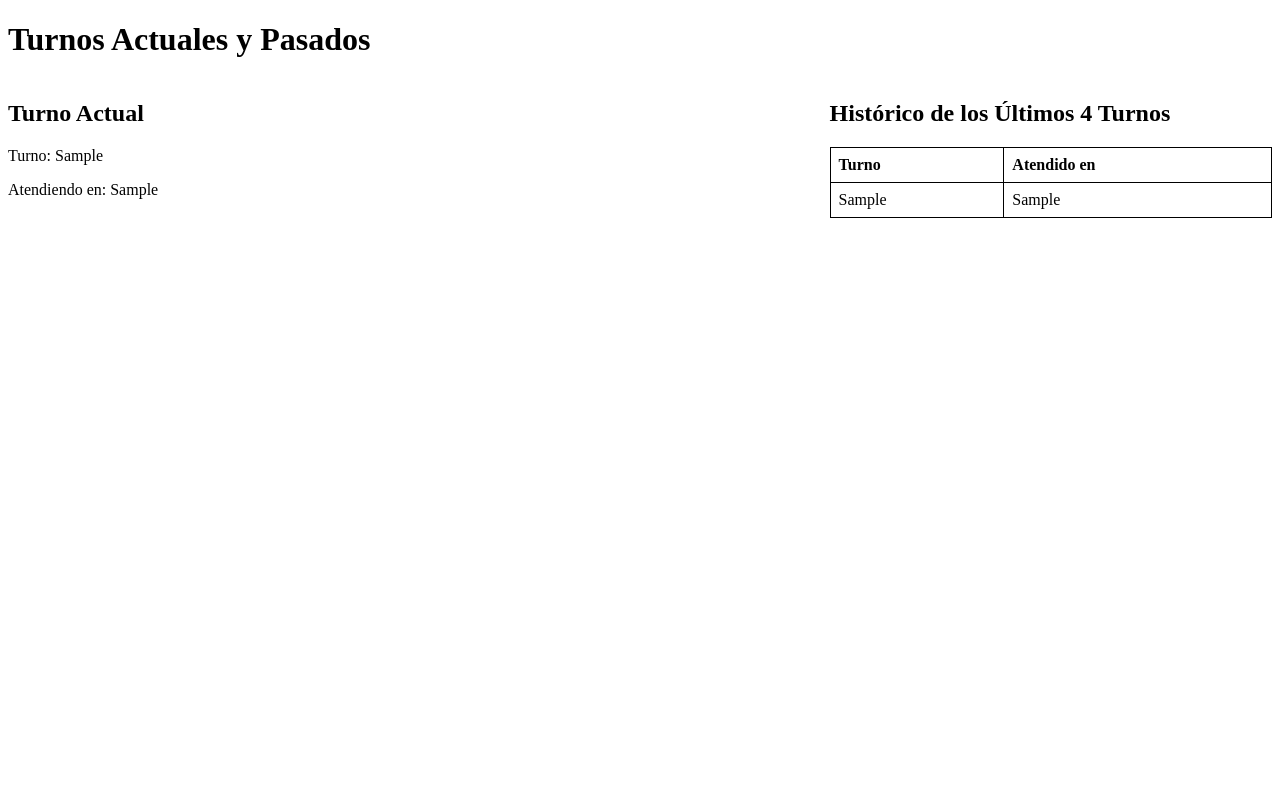
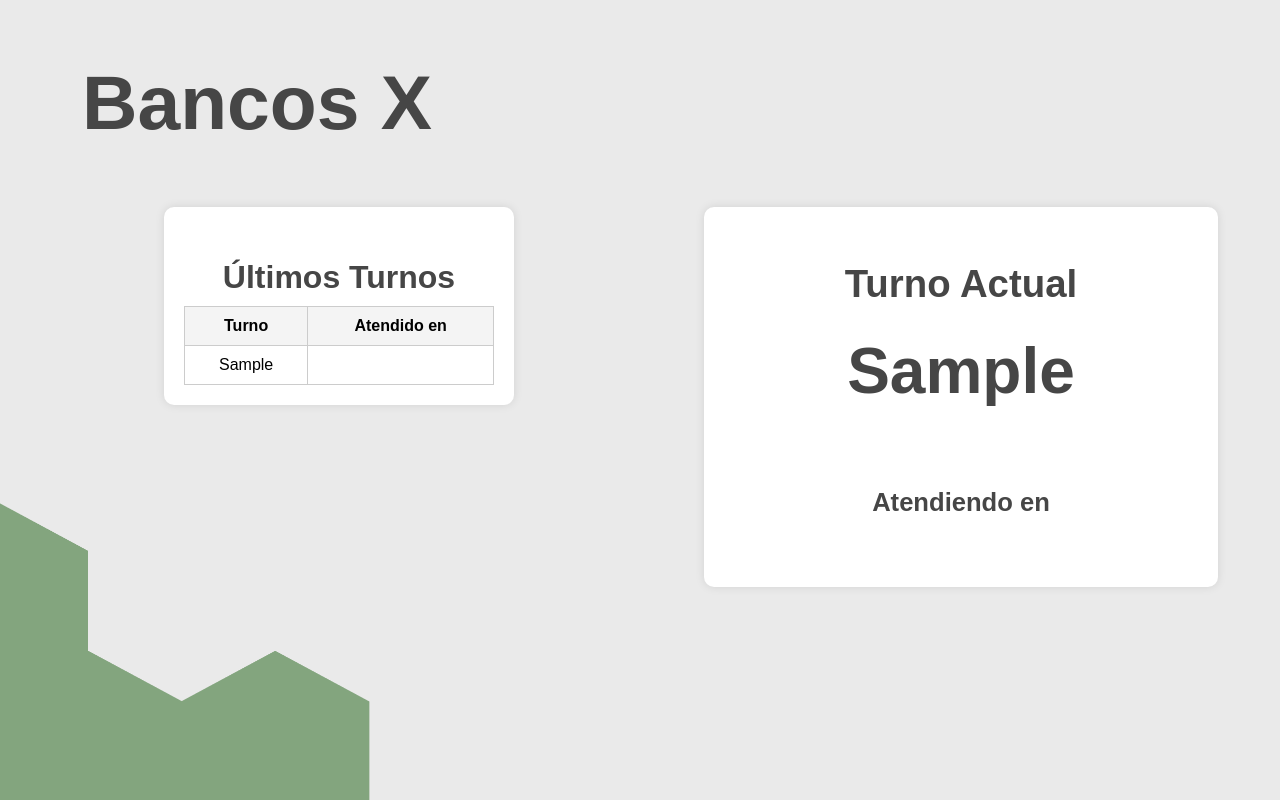
Before and after one commit to andreschacua/turnosBanco2, a Django app: page /turnos/ in a window 1280 px wide; the page is wider, and only the part inside the window is pictured. Run offline with Django 3.2, Linux system fonts and the light colour scheme; tables that the repository leaves empty hold one stand-in row (values such as "Sample post").

Commit message:
estilos aplicados a todas las paginas

```diff
--- /dev/null
+++ b/inicio_usuarios/static/css/turnos.css
@@ -0,0 +1,115 @@
+body {
+    background-color: #EAEAEA;
+    margin: 0;
+    padding: 20px;
+    font-family: Arial, Helvetica, sans-serif;
+}
+
+/* Banco X */
+h1 {
+    width: 100%;
+    text-align: left;
+    margin-top: 2%;
+    padding-left: 5%;
+    font-family: Arial, Helvetica, sans-serif;
+    font-style: normal;
+    font-weight: 700;
+    font-size: 6vw;  /* Use viewport width to make it responsive */
+    line-height: 1.5;
+    color: #464646;
+}
+
+h2, h3 {
+    font-size: 2em;
+    color: #464646;
+    margin-bottom: 10px;
+}
+
+.container {
+    display: flex;
+    justify-content: space-between;
+    align-items: flex-start;
+    width: 100%;
+    padding: 20px;
+    margin-top: -2%;
+}
+
+.history {
+    background-color: #ffffff;
+    padding: 20px;
+    border-radius: 10px;
+    width: 25%;
+    box-shadow: 0 0 10px rgba(0, 0, 0, 0.1);
+    margin-left: 10%;
+}
+
+.current-turn {
+    background-color: #ffffff;
+    padding: 40px;
+    border-radius: 10px;
+    width: 35%;
+    box-shadow: 0 0 10px rgba(0, 0, 0, 0.1);
+    margin-right: 5%;
+}
+
+.current-turn h2, .history h3 {
+    text-align: center;
+}
+
+table {
+    width: 100%;
+    border-collapse: collapse;
+}
+
+th, td {
+    border: 1px solid #ccc;
+    padding: 10px;
+    text-align: center;
+}
+
+th {
+    background-color: #f4f4f4;
+}
+
+.actual{
+    width: 100%;
+    margin-top: 2%;
+    font-family: Arial, Helvetica, sans-serif;
+    font-style: normal;
+    font-weight: 700;
+    font-size: 3vw;  /* Use viewport width to make it responsive */
+    line-height: 1.5;
+    color: #464646;
+}
+
+.num_turno{
+    width: 100%;
+    text-align: center;
+    margin-top: 2%;
+    font-family: Arial, Helvetica, sans-serif;
+    font-style: normal;
+    font-weight: 700;
+    font-size: 5vw;  /* Use viewport width to make it responsive */
+    line-height: 1.5;
+    color: #464646;
+}
+
+.modulo{
+    width: 100%;
+    text-align: center;
+    margin-top: 2%;
+    font-family: Arial, Helvetica, sans-serif;
+    font-style: normal;
+    font-weight: 700;
+    font-size: 2vw;  /* Use viewport width to make it responsive */
+    line-height: 1.5;
+    color: #464646;
+}
+
+.rombos1 {
+    position: absolute;
+    bottom: 0;
+    left: 0;
+    margin: 0;
+    width: 30vw; /* Ajusta el tamaño relativo al viewport */
+}
--- a/inicio_usuarios/templates/turnos.html
+++ b/inicio_usuarios/templates/turnos.html
@@ -2,38 +2,14 @@
 <html>
 <head>
     <title>Turnos Actuales y Pasados</title>
-    <style>
-        .container {
-            display: flex;
-            justify-content: space-between;
-        }
-        .current-turn {
-            width: 60%;
-        }
-        .history {
-            width: 35%;
-        }
-        table {
-            width: 100%;
-            border-collapse: collapse;
-        }
-        th, td {
-            border: 1px solid black;
-            padding: 8px;
-            text-align: left;
-        }
-    </style>
+    {% load static %}
+    <link rel="stylesheet" href="{% static 'css/turnos.css' %}">
 </head>
 <body>
-    <h1>Turnos Actuales y Pasados</h1>
+    <h1>Bancos X</h1>
     <div class="container">
-        <div class="current-turn">
-            <h2>Turno Actual</h2>
-            <p>Turno: {{ turno_actual.turno }}</p>
-            <p>Atendiendo en: {{ turno_actual.caja }}</p>
-        </div>
         <div class="history">
-            <h2>Histórico de los Últimos 4 Turnos</h2>
+            <h3>Últimos Turnos</h3>
             <table>
                 <thead>
                     <tr>
@@ -45,12 +21,67 @@
                     {% for turno in turnos_pasados %}
                     <tr>
                         <td>{{ turno.turno }}</td>
-                        <td>{{ turno.caja }}</td>
+                        <td>
+                            {% if turno.caja == "caja_1" %}
+                                Caja 1
+                            {% elif turno.caja == "caja_2" %}
+                                Caja 2
+                            {% elif turno.caja == "caja_3" %}
+                                Caja 3
+                            {% elif turno.caja == "caja_4" %}
+                                Caja 4
+                            {% elif turno.caja == "caja_5" %}
+                                Caja 5
+                            {% elif turno.caja == "gerencia" %}
+                                Gerencia
+                            {% elif turno.caja == "modulo_1" %}
+                                Modulo 1
+                            {% elif turno.caja == "modulo_2" %}
+                                Modulo 2
+                            {% elif turno.caja == "modulo_3" %}
+                                Modulo 3
+                            {% elif turno.caja == "modulo_4" %}
+                                Modulo 4
+                            {% elif turno.caja == "modulo_5" %}
+                                Modulo 5
+                            {% endif %}
+                        </td>
                     </tr>
                     {% endfor %}
                 </tbody>
             </table>
         </div>
+        <div class="current-turn">
+            <h2 class="actual">Turno Actual</h2>
+            <p class="num_turno">{{ turno_actual.turno }}</p>
+            <p class="modulo">Atendiendo en
+                {% if turno_actual.caja == "caja_1" %}
+                    Caja 1
+                {% elif turno_actual.caja == "caja_2" %}
+                    Caja 2
+                {% elif turno_actual.caja == "caja_3" %}
+                    Caja 3
+                {% elif turno_actual.caja == "caja_4" %}
+                    Caja 4
+                {% elif turno_actual.caja == "caja_5" %}
+                    Caja 5
+                {% elif turno_actual.caja == "gerencia" %}
+                    Gerencia
+                {% elif turno_actual.caja == "modulo_1" %}
+                    Modulo 1
+                {% elif turno_actual.caja == "modulo_2" %}
+                    Modulo 2
+                {% elif turno_actual.caja == "modulo_3" %}
+                    Modulo 3
+                {% elif turno_actual.caja == "modulo_4" %}
+                    Modulo 4
+                {% elif turno_actual.caja == "modulo_5" %}
+                    Modulo 5
+                {% endif %}
+            </p>
+        </div>
     </div>
+
+    <img src="{% static 'images/rombos.png' %}" alt="Figura" class="rombos1">
 </body>
 </html>
--- a/inicio_usuarios/views.py
+++ b/inicio_usuarios/views.py
@@ -76,7 +76,7 @@
                     caja=caja
                 )
                 siguiente_turno.delete()
-                return HttpResponse(f'Turno {siguiente_turno.turno} asignado a {caja}')
+                # return HttpResponse(f'Turno {siguiente_turno.turno} asignado a {caja}')
             else:
                 return HttpResponse('No hay turnos en espera.')
 
@@ -93,7 +93,7 @@
                 caja='gerencia'
             )
             siguiente_turno.delete()
-            return HttpResponse(f'Turno {siguiente_turno.turno} asignado a gerencia')
+            #return HttpResponse(f'Turno {siguiente_turno.turno} asignado a gerencia')
         else:
             return HttpResponse('No hay turnos en espera.')
 
@@ -112,7 +112,7 @@
                     caja=modulo
                 )
                 siguiente_turno.delete()
-                return HttpResponse(f'Turno {siguiente_turno.turno} asignado a {modulo}')
+                #return HttpResponse(f'Turno {siguiente_turno.turno} asignado a {modulo}')
             else:
                 return HttpResponse('No hay turnos en espera.')
 
```
